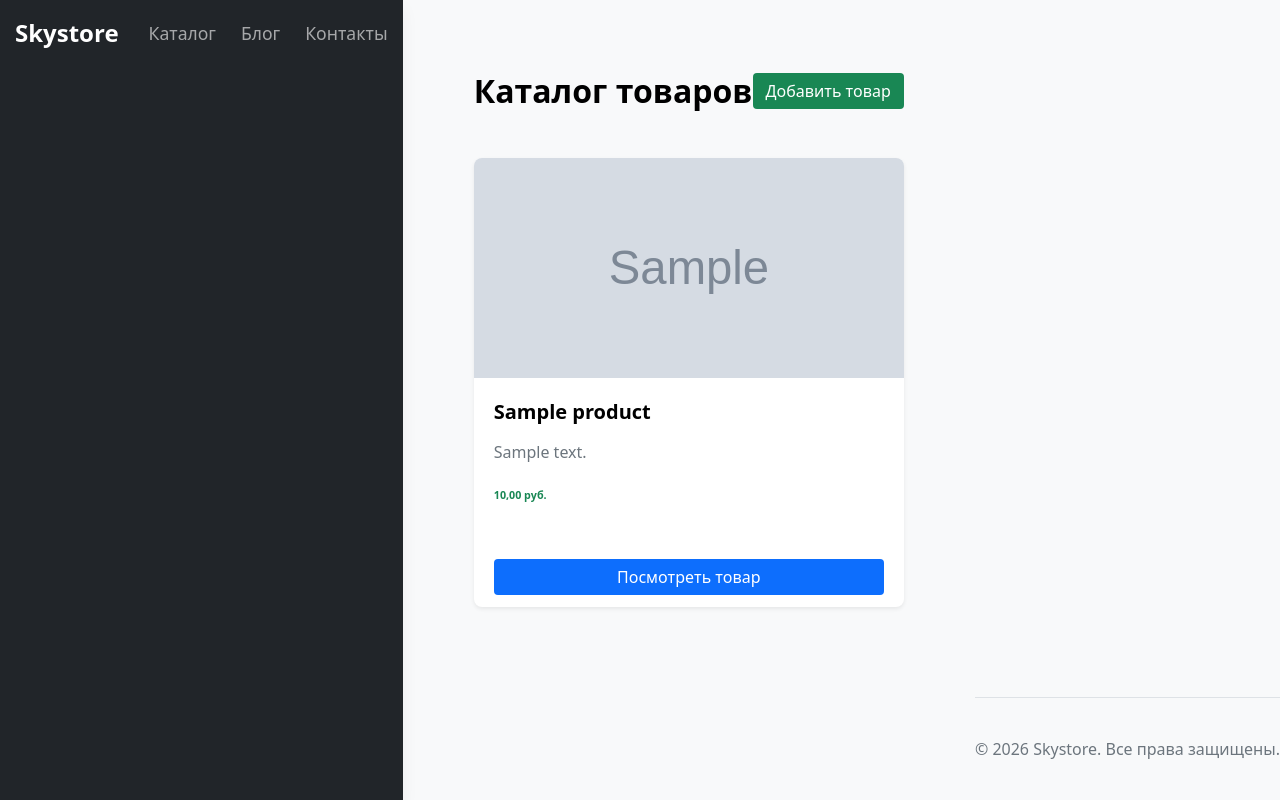
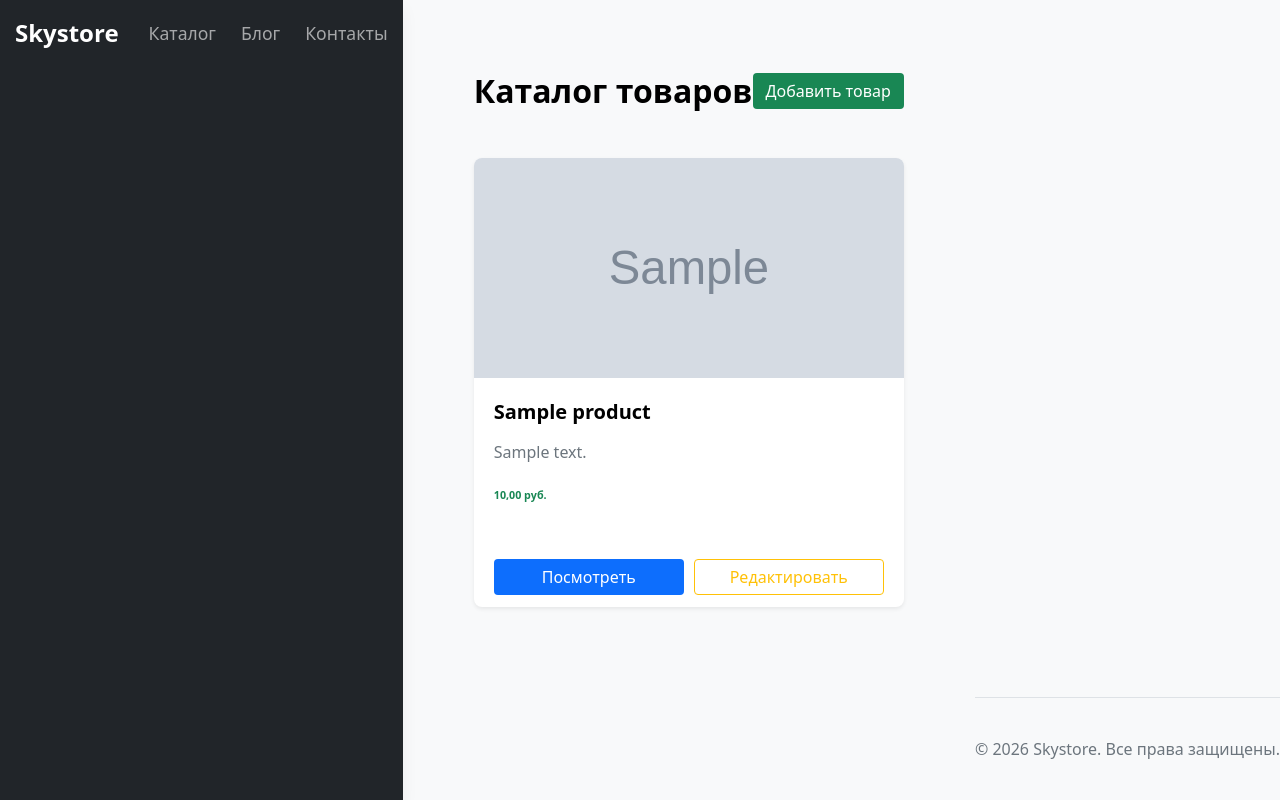
Before and after one commit to lutovinovams/shop_project_2, a Django app: page / in a window 1280 px wide. Run offline with Django 5.2, Linux system fonts and the light colour scheme; tables that the repository leaves empty hold one stand-in row (values such as "Sample post"); grey boxes marked "Sample" are stand-in pictures.

```diff
--- a/catalog/templates/catalog/product_list.html
+++ b/catalog/templates/catalog/product_list.html
@@ -1,6 +1,7 @@
 {% extends 'catalog/base.html' %}
 
 {% block content %}
+{# Шаблон главной страницы для вывода списка товаров и перехода к CRUD-операциям #}
 <div class="d-flex justify-content-between align-items-center mb-4">
     <h1 class="fw-bold">Каталог товаров</h1>
     <a href="{% url 'catalog:product_create' %}" class="btn btn-success">Добавить товар</a>
@@ -17,15 +18,18 @@
             {% endif %}
             <div class="card-body">
                 <h5 class="card-title fw-bold">{{ product.name }}</h5>
-                <!-- Задание 2: Обрезка описания до 100 символов -->
+                {# Обрезка описания товара до 100 символов по критериям ТЗ #}
                 <p class="card-text text-muted">{{ product.description|truncatechars:100 }}</p>
                 <h6 class="text-success fw-bold">{{ product.price }} руб.</h6>
             </div>
-            <div class="card-footer bg-transparent border-top-0 p-3">
-                <a href="{% url 'catalog:product_detail' product.pk %}" class="btn btn-primary w-100">Посмотреть товар</a>
+            <div class="card-footer bg-transparent border-top-0 p-3" style="display: flex; gap: 10px;">
+                <a href="{% url 'catalog:product_detail' product.pk %}" class="btn btn-primary" style="flex: 1;">Посмотреть</a>
+                <a href="{% url 'catalog:product_edit' product.pk %}" class="btn btn-outline-secondary" style="flex: 1; border-color: #ffc107; color: #ffc107;">Редактировать</a>
             </div>
         </div>
     </div>
+    {% empty %}
+    <p class="text-muted">В каталоге пока нет доступных товаров.</p>
     {% endfor %}
 </div>
 {% endblock %}
```
Also changed, not shown: catalog/templates/catalog/product_form.html (+10 -2 lines).
